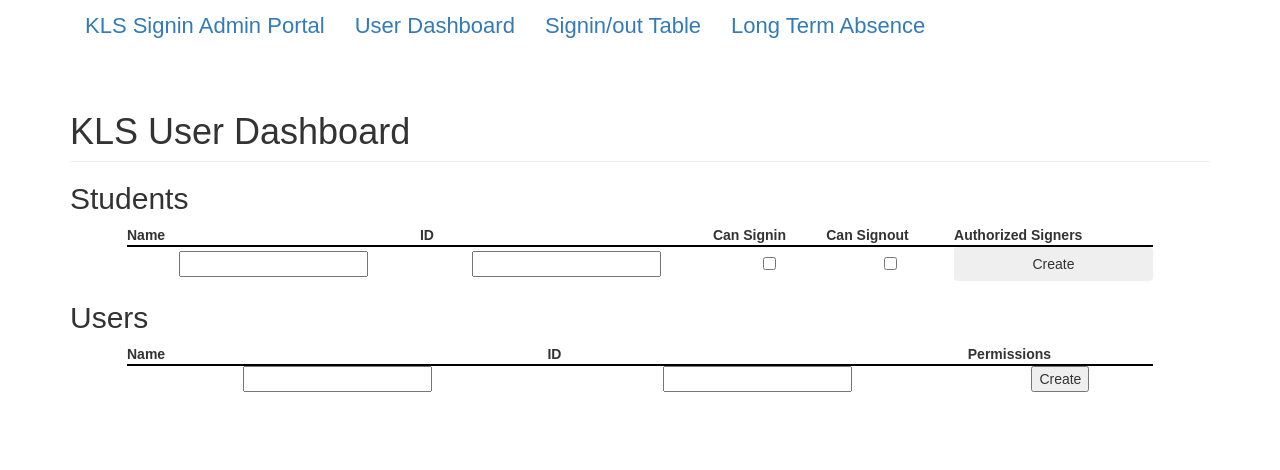
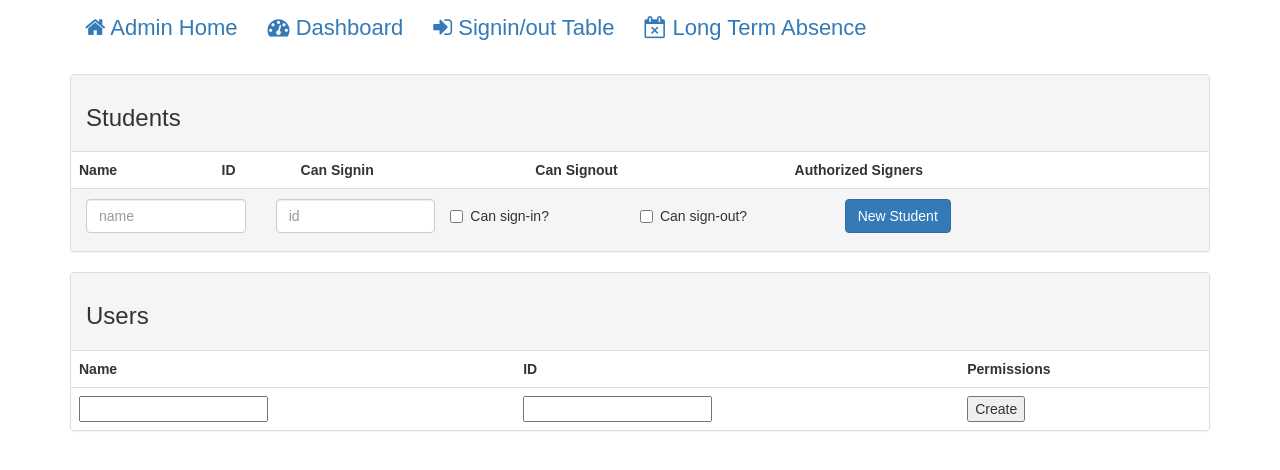
Before and after one commit to lemonade512/KLSBadgeHack, a plain HTML site: page static/index.html at #/user-dashboard in a window 1280 px wide. Drawn offline with nearby package versions, Linux system fonts and the light colour scheme; no server answers.

Commit message:
new styles

```diff
--- a/static/css/app.css
+++ b/static/css/app.css
@@ -5,23 +5,6 @@ html,body {
   font-family: Avenir, Arial, sans-serif;
 }
 
-table {
-  width: 90%;
-  margin-left: 5%;
-  text-align: center;
-}
-
 .navbar-nav {
   font-size: 22px;
 }
-th {
-  border-bottom: 2px solid black;
-}
-
-td {
-    text-align: center;
-}
-
-.btn {
-    width: 100%;
-}
--- a/static/index.html
+++ b/static/index.html
@@ -4,6 +4,7 @@
   <title>KLS Signin</title>
 
   <link rel="stylesheet" href="https://maxcdn.bootstrapcdn.com/bootstrap/3.3.5/css/bootstrap.min.css">
+  <link rel="stylesheet" href="https://maxcdn.bootstrapcdn.com/font-awesome/4.4.0/css/font-awesome.min.css">
   <link rel="stylesheet" href="css/app.css">
 
   <script src="lib/angular/angular.min.js"></script>
--- a/static/templates/admin_user_dashboard.html
+++ b/static/templates/admin_user_dashboard.html
@@ -1,10 +1,16 @@
 <div ng-include src="'templates/partials/admin-navbar.html'"></div>
 
 <div class="container">
-    <h1 class="page-header">KLS User Dashboard</h1>
 
-    <h2>Students</h2>
-        <table>
+    <div class="panel panel-default">
+      <!-- Default panel contents -->
+      <div class="panel-heading">
+        <h3>
+            Students
+        </h3>
+      </div>
+      <!-- Table -->
+      <table class="table">
         <tr>
             <th>Name</th>
             <th>ID</th>
@@ -21,23 +27,59 @@
             <td>
                 <div ng-repeat="user in student['authorized']">
                     {{ user }}
-                        <button ng-click="remove_signer(name, user)"> - </button>
+                    <i class="fa fa-times-circle" style="color:#aaa" ng-click="remove_signer(name, user)"></i>
                 </div>
-                    <button ng-click="add_signer(name)"> Add Signer </button>
-                    <input cols="2" type="text" name="username" ng-model="new_signers[name]">
+                <div class="input-group" style="width:300px" >
+                  <input type="text" class="form-control" placeholder="New signer" ng-model="new_signers[name]">
+                  <span class="input-group-btn">
+                    <button class="btn btn-default" type="button" ng-click="add_signer(name)">Add</button>
+                  </span>
+                </div>
             </td>
-                <td> <button class="btn" ng-click="delete_student(name)"> Delete </button> </td>
+            <td> <button class="btn btn-danger" ng-click="delete_student(name)"> Delete </button> </td>
         </tr>
-            <tr>
-                <td> <input type="text" ng_model="new_student_name" /> </td>
-                <td> <input type="text" ng_model="new_student_id" /> </td>
-                <td> <input type="checkbox" ng-model="new_student_can_signin" /> </td>
-                <td> <input type="checkbox" ng-model="new_student_can_signout" /> </td>
-                <td colspan="3"> <button class="btn" ng-click="create_student()"> Create </button>
       </table>
+      <div class="panel-footer">
+        <div class="row form-horizontal">
+            <div class="col-md-2">
+                <input class="form-control" placeholder="name" type="text" ng_model="new_student_name" />
+            </div>
+            <div class="col-md-2">
+                <input class="form-control"  placeholder="id" type="text" ng_model="new_student_id" />
+            </div>
+            <div class="col-md-2">
+                <div class="form-group">
+                    <div class="checkbox">
+                        <label>
+                          <input type="checkbox" ng-model="new_student_can_signin"/> Can sign-in?
+                        </label>
+                    </div>
+                </div>
+            </div>
+            <div class="col-md-2">
+                <div class="form-group">
+                    <div class="checkbox">
+                        <label>
+                          <input type="checkbox" ng-model="new_student_can_signout"/> Can sign-out?
+                        </label>
+                    </div>
+                </div>
+            </div>
+            <div class="col-md-4">
+                <button class="btn btn-primary" ng-click="create_student()"> New Student </button>
+            </div>
+        </div>
+      </div>
+    </div>
 
-    <h2>Users</h2>
-        <table>
+    <div class="panel panel-default">
+        <div class="panel-heading">
+            <h3>
+                Users
+            </h3>
+        </div>
+        <!-- Table -->
+        <table class="table">
             <tr>
                 <th>Name</th>
                 <th>ID</th>
@@ -63,5 +105,9 @@
                 <td colspan="2"> <button ng-click="create_user()" type="button"> Create </button> </td>
             </tr>
         </table>
+    </div>
+</div>
 
-</div>
+<script>
+    $("[type='checkbox']").bootstrapSwitch();
+</script>
--- a/static/templates/partials/admin-navbar.html
+++ b/static/templates/partials/admin-navbar.html
@@ -1,10 +1,10 @@
 <nav class="navbar navbar-primary">
   <div class="container">
     <ul class="nav navbar-nav">
-      <li><a href="#/whosinclass">KLS Signin Admin Portal</a></li>
-      <li><a href="#/user-dashboard" >User Dashboard</a></li>
-      <li><a href="#/interactions" >Signin/out Table</a></li>
-      <li><a href="#/add-absence" >Long Term Absence</a></li>
+      <li><a href="#/whosinclass"><i class="fa fa-home"></i> Admin Home</a></li>
+      <li><a href="#/user-dashboard"><i class="fa fa-tachometer"></i> Dashboard</a></li>
+      <li><a href="#/interactions" ><i class="fa fa-sign-in"></i> Signin/out Table</a></li>
+      <li><a href="#/add-absence" ><i class="fa fa-calendar-times-o"></i>  Long Term Absence</a></li>
     </ul>
   </div>
 </nav>
```
Lines whose indentation alone changed are shown as unchanged.
